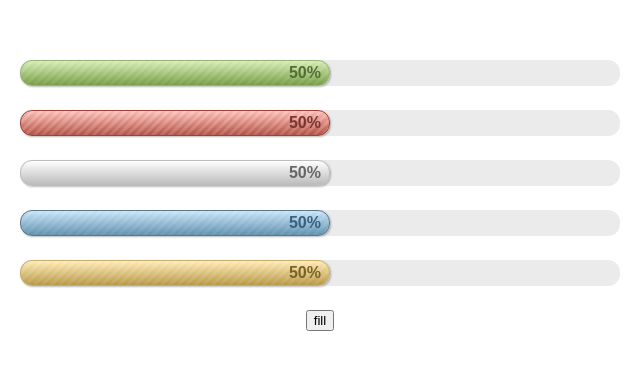
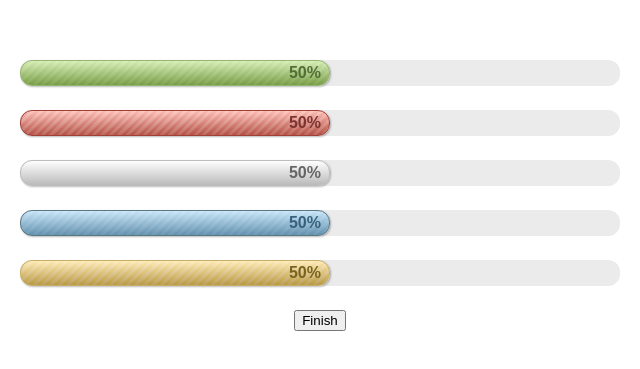
Before and after one commit to AbdUlHamedMaree/shortpoint-test, a plain HTML site: page index.html in a window 1280 px wide. Shown: the part 213-582 px from the top of the page, 320-960 px from the left. Drawn offline with Linux system fonts and the light colour scheme.

Commit message:
[EDIT]: fix button content

```diff
--- a/test.html
+++ b/index.html
@@ -114,7 +114,7 @@
     <div class="progress progress-warn" style="margin-top: 24px">
       <div class="inner">50%</div>
     </div>
-    <button onclick="fill()" style="margin-top: 24px">fill</button>
+    <button onclick="fill()" style="margin-top: 24px">Finish</button>
     <script>
       const fill = () => {
         document.querySelectorAll('.inner').forEach(el => {
```
